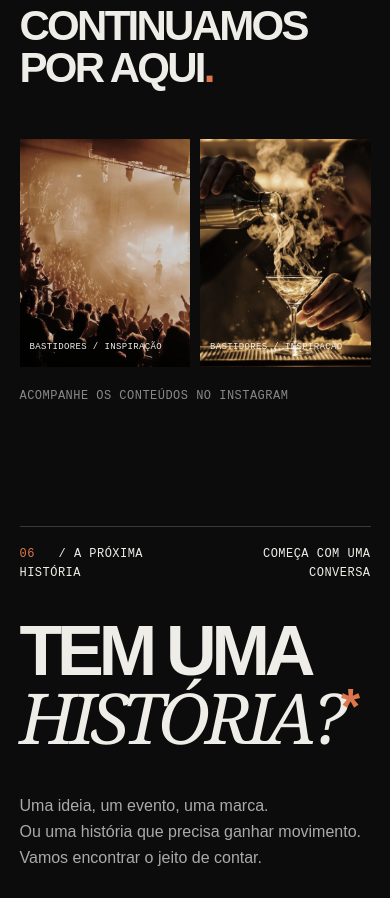
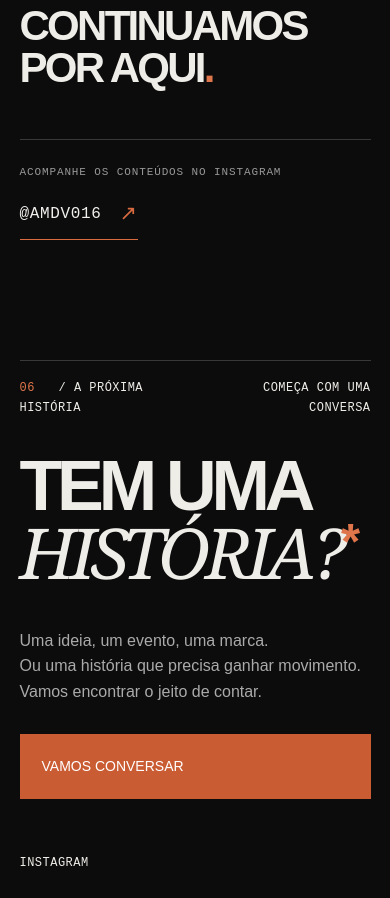
Before and after one commit to einattalia/ameninadovideo016, a Next.js app: page / in a window 390 px wide. Shown: the part 5780-6678 px from the top of the page. Built offline with nearby package versions, Linux system fonts and the light colour scheme; no server answers.

Commit message:
Remove photos from Instagram section

```diff
--- a/app/globals.css
+++ b/app/globals.css
@@ -262,3 +262,5 @@
 .feedback-back{width:min(100%,760px);margin:0 auto;color:#bdb8b2}
 .admin-feedback-link{color:#999;margin-top:16px}
 @media(max-width:600px){.feedback-page{padding:28px 22px}.feedback-card{margin-top:65px}.feedback-card h1{font-size:clamp(40px,12vw,64px)}}
+
+.social-follow{display:flex;align-items:center;justify-content:space-between;gap:24px;border-top:1px solid #393939;padding-top:24px;margin-top:50px}.social-follow p{font-size:11px;color:#999;letter-spacing:.08em}.social-follow-link{display:inline-flex;align-items:center;gap:18px;color:#f1efeb;border-bottom:1px solid #d96b40;padding:0 0 8px;font-size:clamp(16px,2vw,22px)}.social-follow-link span{color:#d96b40;font-size:1.3em}@media(max-width:600px){.social-follow{align-items:flex-start;flex-direction:column;gap:16px;margin-top:34px}}
--- a/components/portfolio.tsx
+++ b/components/portfolio.tsx
@@ -34,7 +34,7 @@ export function Works(){
 }
 
 export function About(){const {settings}=usePortfolio();const lines=settings.aboutTitle.split('\n');return <section id="sobre" className="section about"><div className="section-meta mono"><span><i>04</i> / POR TRÁS DA CÂMERA</span><span>A MENINA DO VÍDEO 016</span></div><div className="about-layout"><div className="about-image"><img loading="lazy" src={settings.aboutImage||settings.heroImage} alt={settings.aboutAlt}/><span className="mono">O OLHAR COMEÇA ANTES DA CÂMERA.</span></div><div className="about-copy"><p className="mono orange">SOBRE / AMDV-016</p><h2>{lines.map((line,i)=><span key={i}>{i===lines.length-1?<em>{line}</em>:line}{i<lines.length-1&&<br/>}</span>)}</h2>{settings.aboutText.split(/\n\s*\n/).map((text,i)=><p className="preline" key={i}>{text}</p>)}<span className="mono">DIREÇÃO · CAPTAÇÃO · EDIÇÃO</span></div></div><blockquote className="preline">{settings.positioning.split(/(REC)/).map((part,i)=>part==='REC'?<span className="orange" key={i}>REC</span>:part)}</blockquote></section>}
-export function Instagram(){const {settings,projects}=usePortfolio();const posts=settings.socialItems.length?settings.socialItems:projects.slice(0,3).map(p=>({image:p.image,alt:p.alt,url:settings.instagram}));return <section className="section social"><div className="section-meta mono"><span><i>05</i> / FORA DO ENQUADRAMENTO</span><a href={settings.instagram} target="_blank" rel="noreferrer">{settings.instagramLabel} </a></div><h2>CONTINUAMOS<br/>POR AQUI<span className="orange">.</span></h2><div className="social-images">{posts.map((p,i)=><a key={i} href={p.url||settings.instagram} target="_blank" rel="noreferrer" aria-label="Ver conteúdo no Instagram" data-cursor="VER"><img loading="lazy" src={p.image} alt={p.alt}/><span className="mono">BASTIDORES / INSPIRAÇÃO</span></a>)}</div>{!settings.socialItems.length&&<p className="mono">ACOMPANHE OS CONTEÚDOS NO INSTAGRAM</p>}</section>}
+export function Instagram(){const {settings}=usePortfolio();return <section className="section social"><div className="section-meta mono"><span><i>05</i> / FORA DO ENQUADRAMENTO</span><a href={settings.instagram} target="_blank" rel="noreferrer">{settings.instagramLabel}</a></div><h2>CONTINUAMOS<br/>POR AQUI<span className="orange">.</span></h2><div className="social-follow"><p className="mono">ACOMPANHE OS CONTEÚDOS NO INSTAGRAM</p><a className="social-follow-link mono" href={settings.instagram} target="_blank" rel="noreferrer">{settings.instagramLabel}<span aria-hidden="true">↗</span></a></div></section>}
 export function Contact(){const {settings}=usePortfolio();const primary=settings.whatsapp?'https://wa.me/'+settings.whatsapp:settings.email?'mailto:'+settings.email:settings.instagram;const lines=settings.contactTitle.split('\n');return <section id="contato" className="section contact"><div className="section-meta mono"><span><i>06</i> / A PRÓXIMA HISTÓRIA</span><span>COMEÇA COM UMA CONVERSA</span></div><h2>{lines.map((line,i)=><span key={i} className="contact-line">{i===lines.length-1?<em>{line}</em>:line}{i<lines.length-1&&<br/>}</span>)}<span className="orange">*</span></h2><div className="contact-bottom"><p className="preline">{settings.contactText}</p>{primary&&<a className="contact-button" href={primary} target="_blank" rel="noreferrer">VAMOS CONVERSAR</a>}</div><div className="contact-links mono">{settings.instagram&&<a href={settings.instagram} target="_blank" rel="noreferrer">INSTAGRAM</a>}{settings.whatsapp&&<a href={'https://wa.me/'+settings.whatsapp} target="_blank" rel="noreferrer">WHATSAPP</a>}{settings.email&&<a href={'mailto:'+settings.email}>E-MAIL</a>}</div></section>}
 export function Footer(){const {settings}=usePortfolio();return <footer><Link href="/" className="brand footer-brand" aria-label="AMDV-016 — A Menina do Vídeo"><img className="brand-logo" src="/images/amdv-016-claro.png" alt="" /><small>A MENINA DO VÍDEO</small></Link><span className="mono">A MENINA DO VÍDEO 016<br/>{settings.location}</span><span className="mono">© 2026 AMDV-016</span><div className="footer-actions"><a href="#top" className="mono">VOLTAR AO TOPO ↑</a><a href="/admin" className="mono">ADMIN</a></div></footer>}
 export function ProjectVideo({video,demo=false,autoplay=false}:{video:string;demo?:boolean;autoplay?:boolean}){return video?<VideoPlayer src={video} autoplay={autoplay}/>:<div className="project-pending project-video-placeholder"><div><Play/><p className="mono">{demo?'VÍDEO EM CURADORIA':'VÍDEO AINDA NÃO ADICIONADO'}</p><p>{demo?'O filme deste estudo será incluído aqui.':'Este projeto ainda não tem um vídeo principal.'}</p></div></div>}
```
Also changed, not shown: components/admin-panel.tsx (+1 -1 lines).
